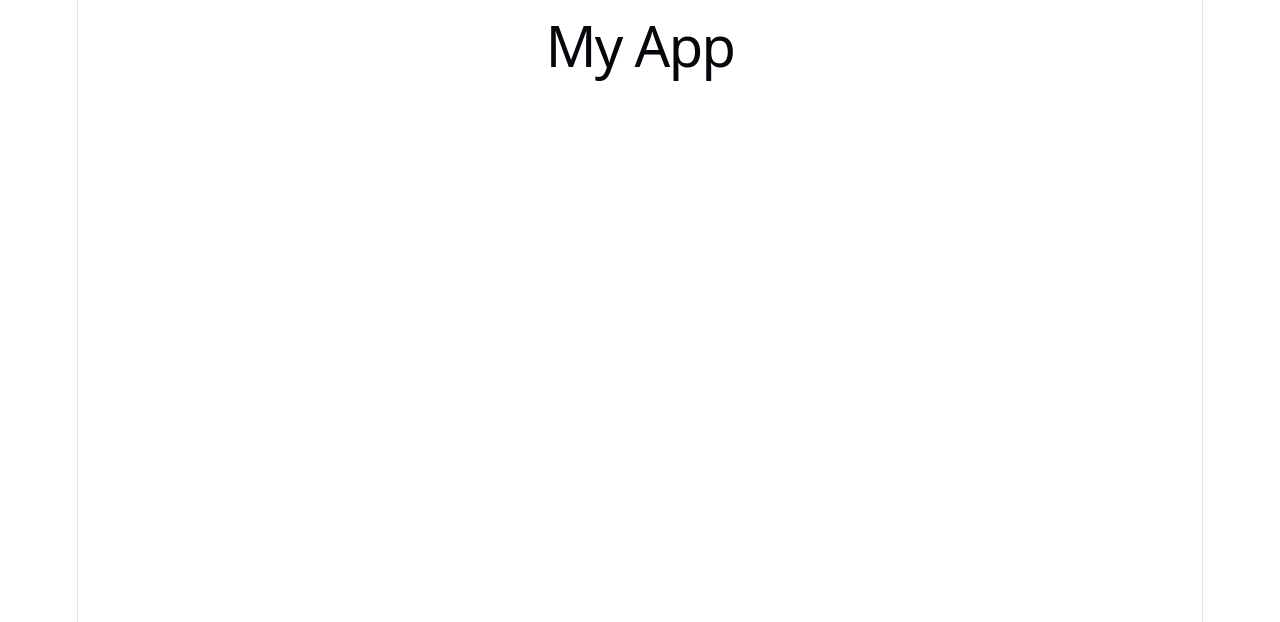
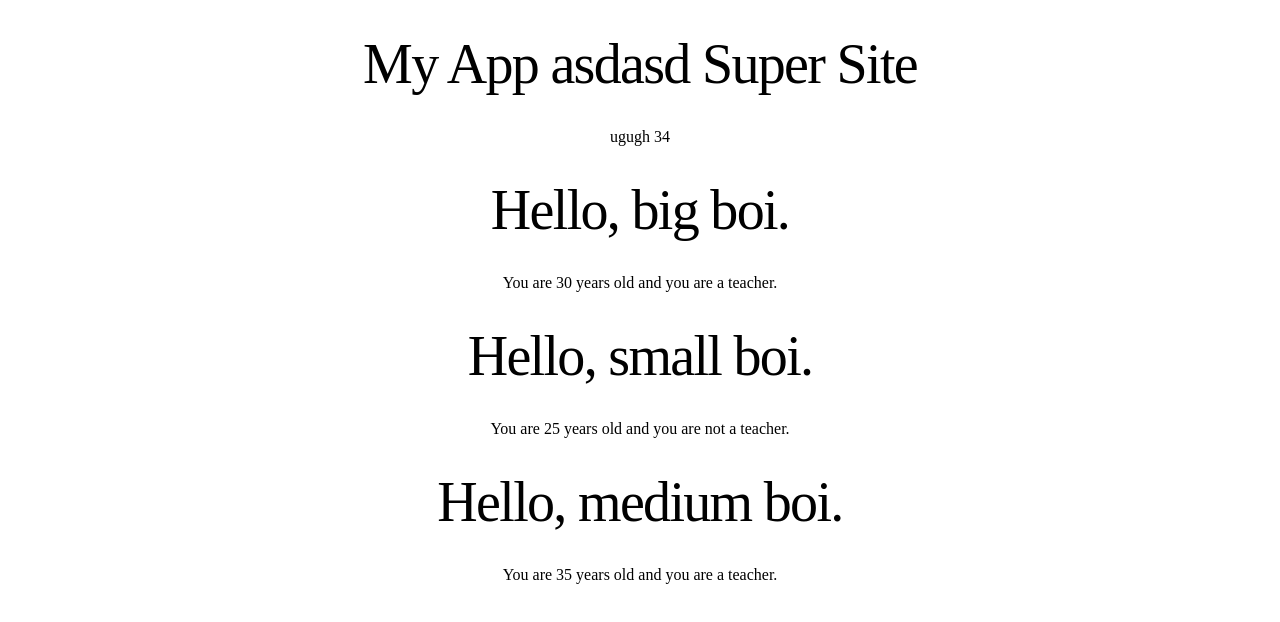
Before and after one commit to Mixuttih/react_assignments, a React (Vite) app in the folder vite-project/: page / in a window 1280 px wide. Shown: the top 622 px of the page. Built offline with nearby package versions, Linux system fonts and the light colour scheme.

Commit message:
implement Greeting component and update App with dynamic content

```diff
--- a/vite-project/src/App.jsx
+++ b/vite-project/src/App.jsx
@@ -1,8 +1,16 @@
 import './App.css';
+import Greeting from './components/Greeting.jsx';
 const App = () => {
+
+  const siteName = "Super Site"
+
   return (
     <>
-      <h1>My App</h1>
+      <h1>My App asdasd {siteName}</h1>
+      <p>ugugh {35-1}</p>
+      <Greeting name="big boi" age={30} isTeacher={true} />
+      <Greeting name="small boi" age={25} isTeacher={false} />
+      <Greeting name="medium boi" age={35} isTeacher={true} />
     </>
   );
 };
--- /dev/null
+++ b/vite-project/src/components/Greeting.jsx
@@ -0,0 +1,5 @@
+const Greeting = (props) => {
+  return <p><h1>Hello, {props.name}.</h1> You are {props.age} years old and you are {props.isTeacher ? 'a teacher' : 'not a teacher'}.</p>;
+};
+
+export default Greeting;
--- a/vite-project/src/index.css
+++ b/vite-project/src/index.css
@@ -1,39 +1,7 @@
-:root {
-  --text: #6b6375;
-  --text-h: #08060d;
-  --bg: #fff;
-  --border: #e5e4e7;
-  --code-bg: #f4f3ec;
-  --accent: #aa3bff;
-  --accent-bg: rgba(170, 59, 255, 0.1);
-  --accent-border: rgba(170, 59, 255, 0.5);
-  --social-bg: rgba(244, 243, 236, 0.5);
-  --shadow:
-    rgba(0, 0, 0, 0.1) 0 10px 15px -3px, rgba(0, 0, 0, 0.05) 0 4px 6px -2px;
-
-  --sans: system-ui, 'Segoe UI', Roboto, sans-serif;
-  --heading: system-ui, 'Segoe UI', Roboto, sans-serif;
-  --mono: ui-monospace, Consolas, monospace;
-
-  font: 18px/145% var(--sans);
-  letter-spacing: 0.18px;
-  color-scheme: light dark;
-  color: var(--text);
-  background: var(--bg);
-  font-synthesis: none;
-  text-rendering: optimizeLegibility;
-  -webkit-font-smoothing: antialiased;
-  -moz-osx-font-smoothing: grayscale;
-
-  @media (max-width: 1024px) {
-    font-size: 16px;
-  }
-}
-
 @media (prefers-color-scheme: dark) {
   :root {
-    --text: #9ca3af;
-    --text-h: #f3f4f6;
+    --text: #0f0f0f;
+    --text-h: #050505;
     --bg: #16171d;
     --border: #2e303a;
     --code-bg: #1f2028;
```
